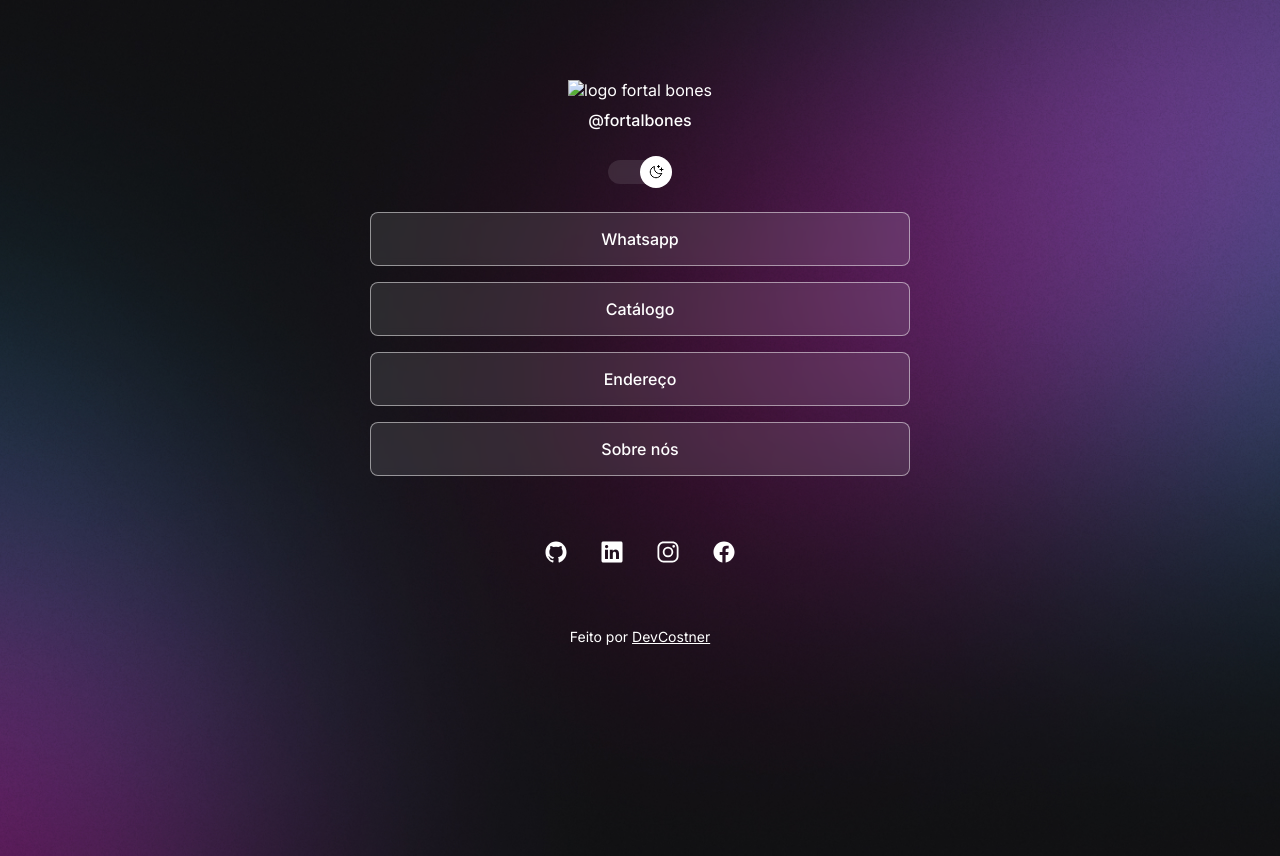
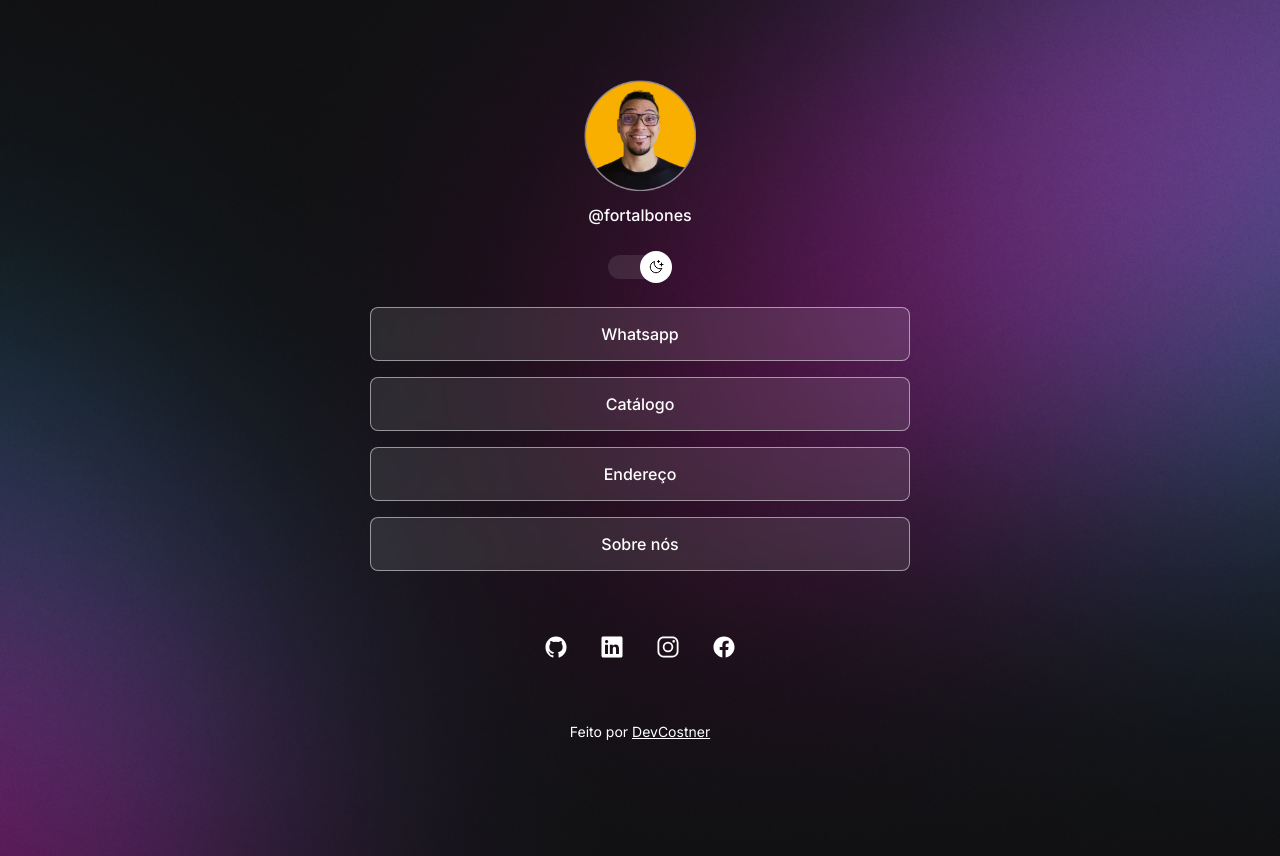
Before and after one commit to DevCostner/projeto, a plain HTML site: page index.html in a window 1280 px wide. Both pictures are taken after a click on the element 640 px from the left and 268 px from the top of the page. Drawn offline with nearby package versions, Linux system fonts and the light colour scheme.

Commit message:
Atualização final

```diff
--- a/index.html
+++ b/index.html
@@ -15,7 +15,7 @@
   <body>
     <div id="container">
       <div id="profile">
-        <img src="/assets/assets/avatar-light.png" alt="logo fortal bones" />
+        <img src="/assets/avatar-light.png" alt="logo fortal bones" />
         <p>@fortalbones</p>
       </div>
 
--- a/script.js
+++ b/script.js
@@ -8,9 +8,9 @@ function toggleMode() {
   // Substitruir a imagem
   if (html.classList.contains("light")) {
     // Se tiver light mode, adiciona a imagem light
-    img.setAttribute("src", "/assets/assets/avatar-light.png.png")
+    img.setAttribute("src", "/assets/avatar-light.png")
   } else {
     //Se tiver sem light mode, manter a imagem normal
-    img.setAttribute("src", "/assets/assets/avatar.png.png")
+    img.setAttribute("src", "/assets/avatar.png")
   }
 }
--- a/style.css
+++ b/style.css
@@ -6,22 +6,22 @@
 
 :root {
   --text-color: white;
-  --bg-url: url(/assets/assets/bg-mobile.jpg);
+  --bg-url: url(/assets/bg-mobile.jpg);
   --stroke-color: rgba(255, 255, 255, 0.5);
   --surface-color: rgba(255, 255, 255, 0.1);
   --surface-color-hover: rgba(255, 255, 255, 0.05);
   --highlight-color: rgba(255, 255, 255, 0.1);
-  --switch-bg-url: url(/assets/assets/moon-stars.svg);
+  --switch-bg-url: url(/assets/moon-stars.svg);
 }
 
 .light {
   --text-color: black;
-  --bg-url: url(/assets/assets/bg-mobile-light.jpg);
+  --bg-url: url(assets/bg-mobile-light.jpg);
   --stroke-color: rgba(0, 0, 0, 0.5);
   --surface-color: rgba(0, 0, 0, 0.1);
   --surface-color-hover: rgba(0, 0, 0, 0.02);
   --highlight-color: rgba(0, 0, 0, 0.1);
-  --switch-bg-url: url(/assets/assets/sun.svg);
+  --switch-bg-url: url(/assets/sun.svg);
 }
 
 body {
@@ -153,10 +153,10 @@ footer {
 
 @media (min-width: 700px) {
   :root {
-    --bg-url: url(/assets/assets/bg-desktop.jpg);
+    --bg-url: url(/assets/bg-desktop.jpg);
   }
   .light {
-    --bg-url: url(/assets/assets/bg-desktop-light.jpg);
+    --bg-url: url(assets/bg-desktop-light.jpg);
   }
 }
 /* Animação */
```
Also changed, not shown: assets/avatar-light.png (renamed from assets/assets/avatar-light.png), assets/avatar-logo-blue.png (renamed from assets/assets/avatar-logo-blue.png), assets/avatar-logo.png (renamed from assets/assets/avatar-logo.png), assets/avatar.png (renamed from assets/assets/avatar.png), assets/bg-desktop-light.jpg (renamed from assets/assets/bg-desktop-light.jpg), assets/bg-desktop.jpg (renamed from assets/assets/bg-desktop.jpg), assets/bg-mobile-light.jpg (renamed from assets/assets/bg-mobile-light.jpg), assets/bg-mobile.jpg (renamed from assets/assets/bg-mobile.jpg), assets/moon-stars.svg (renamed from assets/assets/moon-stars.svg), assets/sun.svg (renamed from assets/assets/sun.svg), 2 other files.
